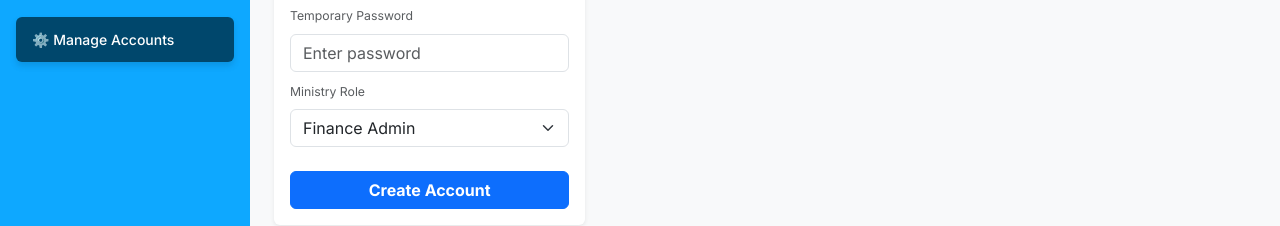
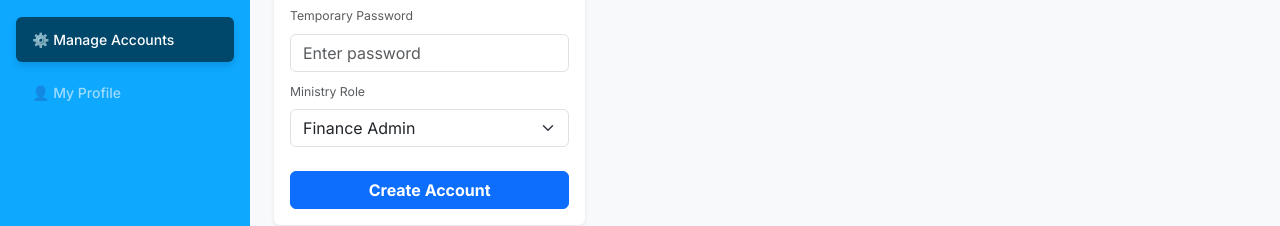
Before and after one commit to Joshtech-netizen/Effiduase-COC_Management-System, a React app in the folder frontend/: page /users in a window 1280 px wide. Shown: the part 334-560 px from the top of the page. Built offline with nearby package versions, Linux system fonts and the light colour scheme; no server answers; sample sign-in values are in the browser's storage; the HTML template or start-up script is replaced by a standard one.

Commit message:
feat: add 'My Profile' link to sidebar for all users

```diff
--- a/frontend/src/components/Sidebar.tsx
+++ b/frontend/src/components/Sidebar.tsx
@@ -59,6 +59,11 @@ const Sidebar: React.FC = () => {
                         ⚙️ Manage Accounts
                     </Link>
                 )}
+
+                {/* My Profile (For EVERYONE) */}
+                <Link to="/profile" className={`sidebar-link ${location.pathname === '/profile' ? 'active' : ''}`}>
+                    👤 My Profile
+                </Link>
             </div>
         </nav>
     );
```
